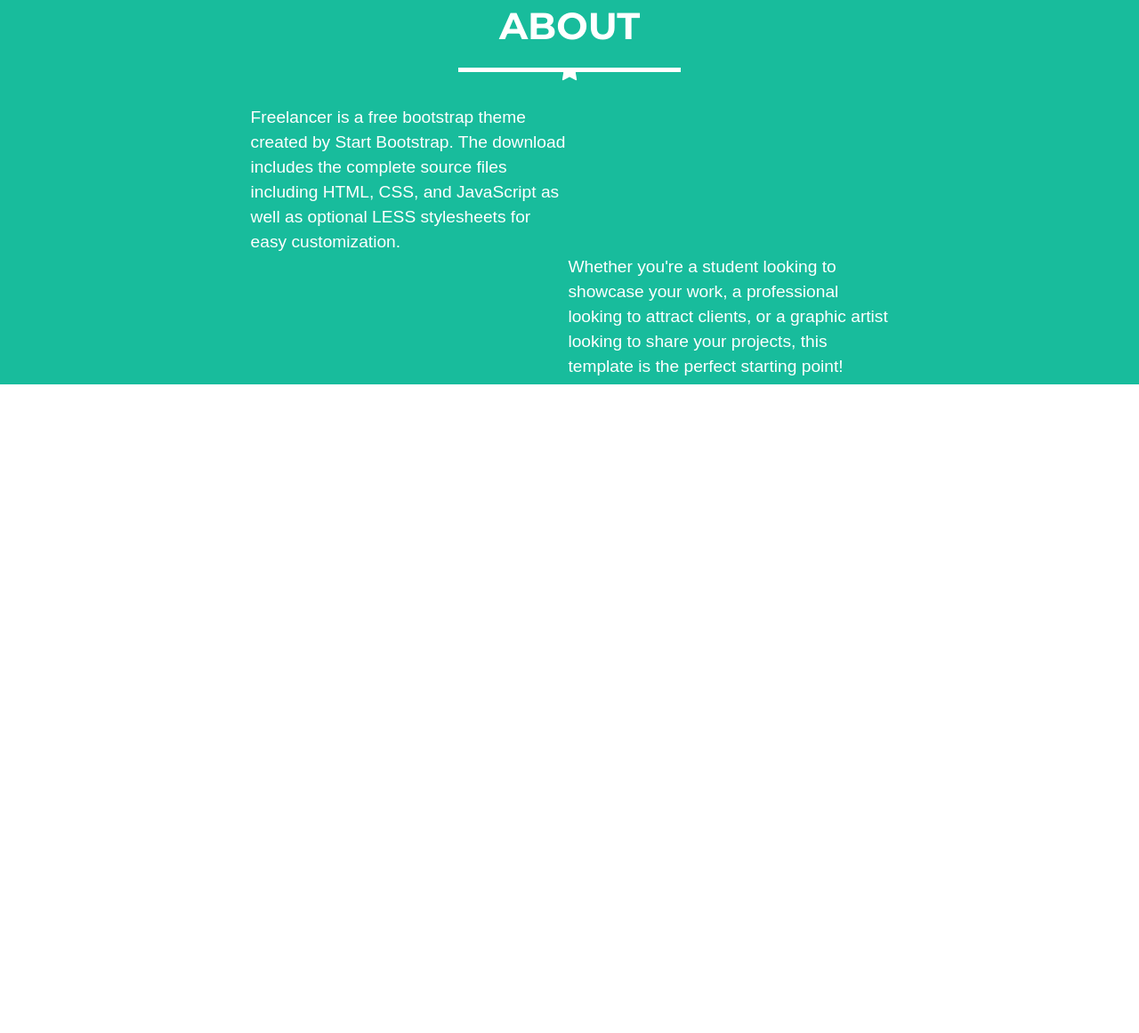
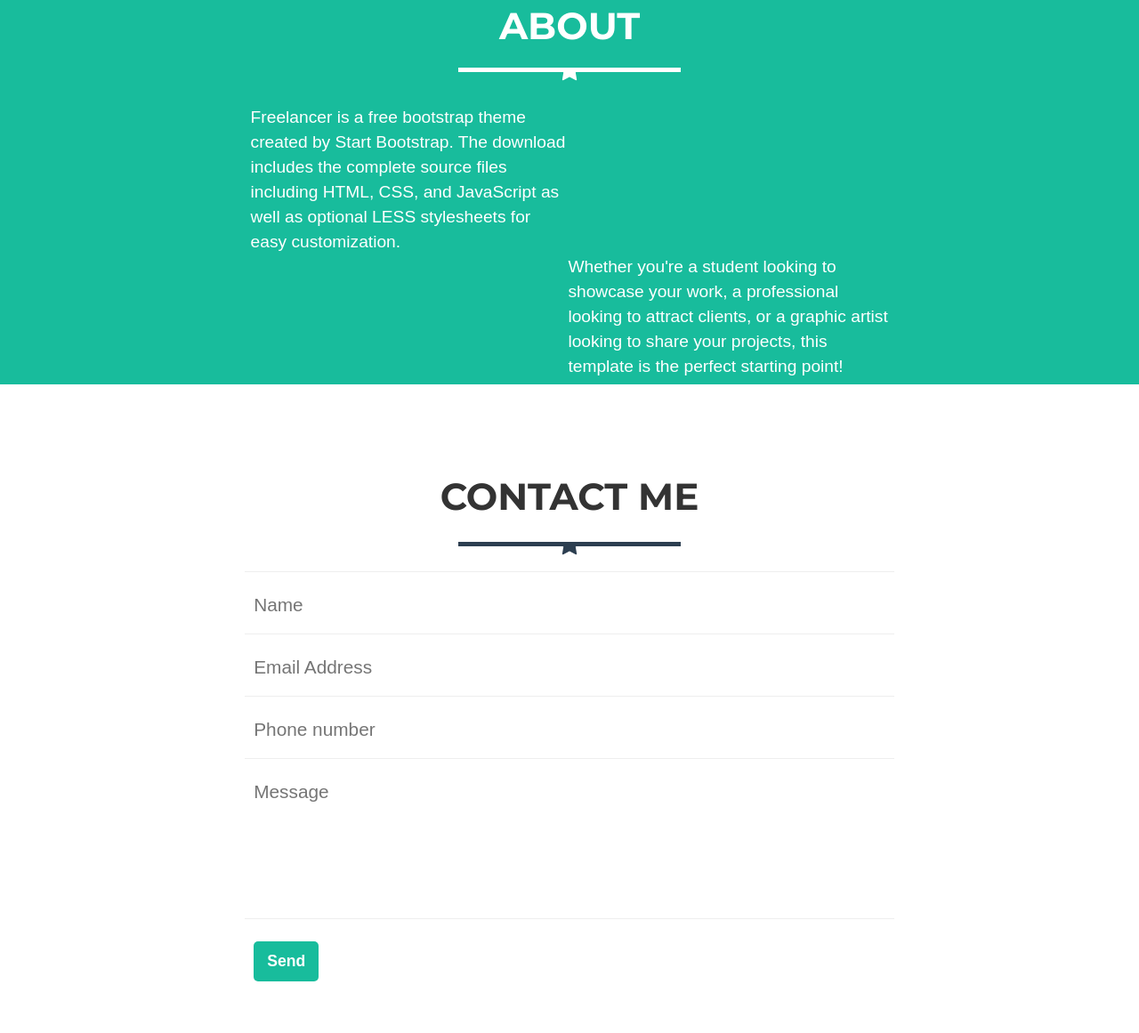
Before and after one commit to itsandromeda/Freelancer, a plain HTML site: page index.html in a window 1280 px wide. Shown: the part 1727-2888 px from the top of the page at 89% size. Before the commit the page ends 2228 px from the top, so only its background shows below. Drawn offline with Linux system fonts and the light colour scheme.

Commit message:
Contact me

```diff
--- a/css/main.css
+++ b/css/main.css
@@ -316,3 +316,85 @@ ABOUT
 .about button i {
     margin-right: 5px;
 }
+
+
+/*
+==================
+CONTACT ME
+==================
+*/
+
+.contact {
+    height: 808px;
+}
+
+.contact .container {
+    flex-direction: column;
+    width: 57%;
+    margin: auto;
+}
+
+.contact .row:first-child {
+    margin-top: 100px;
+}
+
+.contact h1 {
+    font-size: 42px;
+    color: #333;
+    text-align: center;
+    text-transform: uppercase;
+}
+
+.contact form {
+    position: relative;
+    top: -30px;
+}
+
+.contact form input,
+.contact form textarea {
+    font-family: sans-serif;
+    font-size: 1.3em;
+    color: #55556f;
+    border: none;
+    border-top: 1px solid #eee;
+    display: block;
+    width: 100%;
+    margin-bottom: 20px;
+    padding: 25px 10px 0 10px;
+    outline: none;
+}
+
+.contact form textarea {
+    height: 160px;
+    resize: none;
+}
+
+.contact form::-webkit-input-placeholder {
+    color: #9999a8;
+}
+
+.contact form div {
+    border-top: 1px solid #eee;
+    padding: 25px 10px;
+    margin: none;
+}
+
+.contact form button {
+    background-color: #18bc9c;
+    font-family: sans-serif;
+    font-weight: bold;
+    font-size: 1.1em;
+    color: #fff;
+    border: none;
+    border-radius: 5px;
+    padding: 12px 15px;
+    cursor: pointer;
+}
+
+.contact form button:hover {
+    background-color: #128f76;
+}
+
+.contact form button:active {
+    background-color: #02b875;
+}
--- a/index.html
+++ b/index.html
@@ -112,6 +112,28 @@
             </div>
         </div>
     </section>
+    <!-- Contact me -->
+    <section class="contact white-section">
+        <div class="container">
+            <div class="row">
+                <div class="col-12">
+                    <h1>Contact me</h1>
+                    <hr class="star-portfolio">
+                </div>
+            </div>
+            <div class="row">
+                <form>
+                    <input type="text" placeholder="Name">
+                    <input type="email" placeholder="Email Address">
+                    <input type="tel" placeholder="Phone number">
+                    <textarea type="text" placeholder="Message"></textarea>
+                    <div>
+                        <button type="submit">Send</button>
+                    </div>
+                </form>
+            </div>
+        </div>
+    </section>
 </body>
 
 </html>
```
